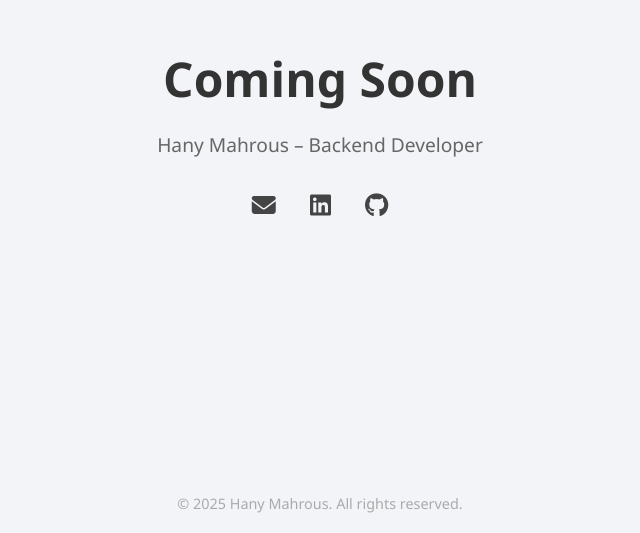
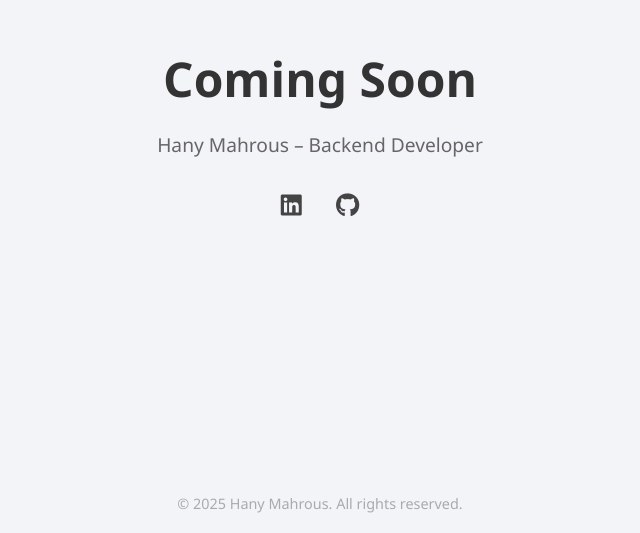
Before and after one commit to hani-mahrous/hani-mahrous.github.io, a plain HTML site: page index.html in a window 1280 px wide. Shown: the part 267-800 px from the top of the page, without its empty margins (320-960 px from the left). Drawn offline with Linux system fonts and the light colour scheme.

Commit message:
Update index.html

```diff
--- a/index.html
+++ b/index.html
@@ -66,7 +66,6 @@
   <p>Hany Mahrous – Backend Developer</p>
 
   <div class="social-icons">
-    <a href="mailto:hany@example.com"><i class="fas fa-envelope"></i></a>
     <a href="https://www.linkedin.com/in/hany-mahrous" target="_blank"><i class="fab fa-linkedin"></i></a>
     <a href="https://github.com/hani-mahrous" target="_blank"><i class="fab fa-github"></i></a>
   </div>
```
